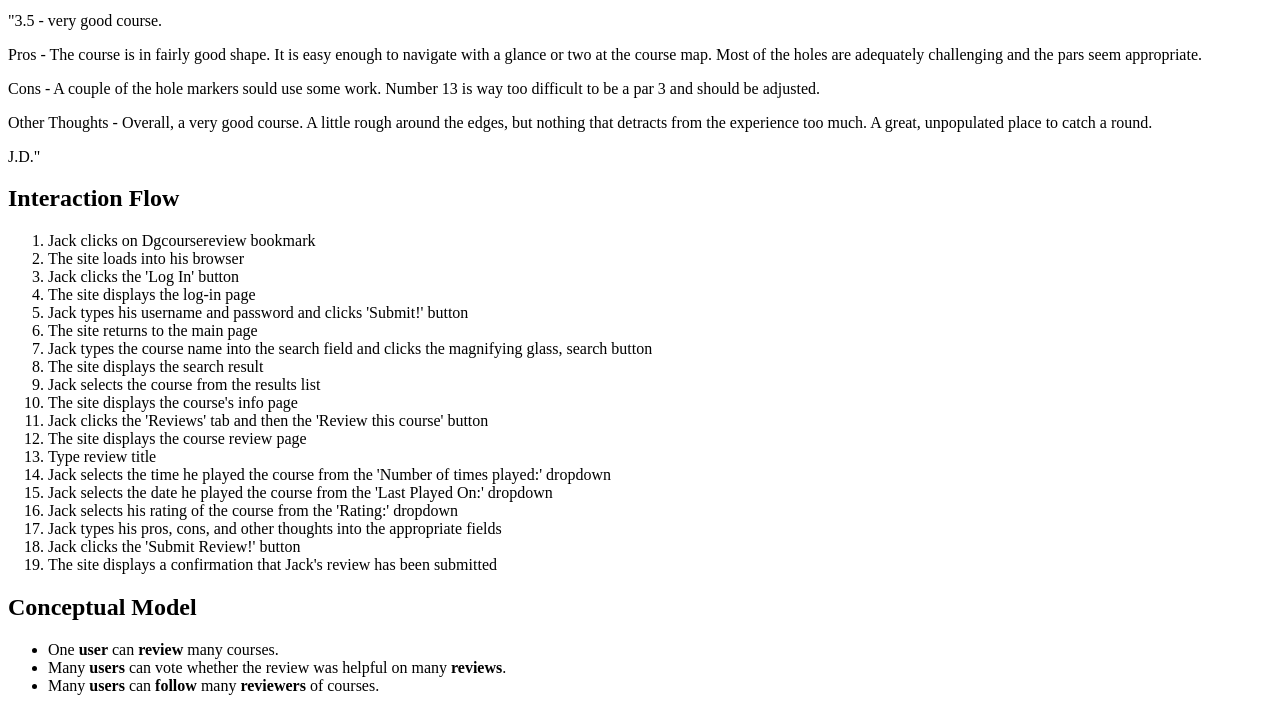
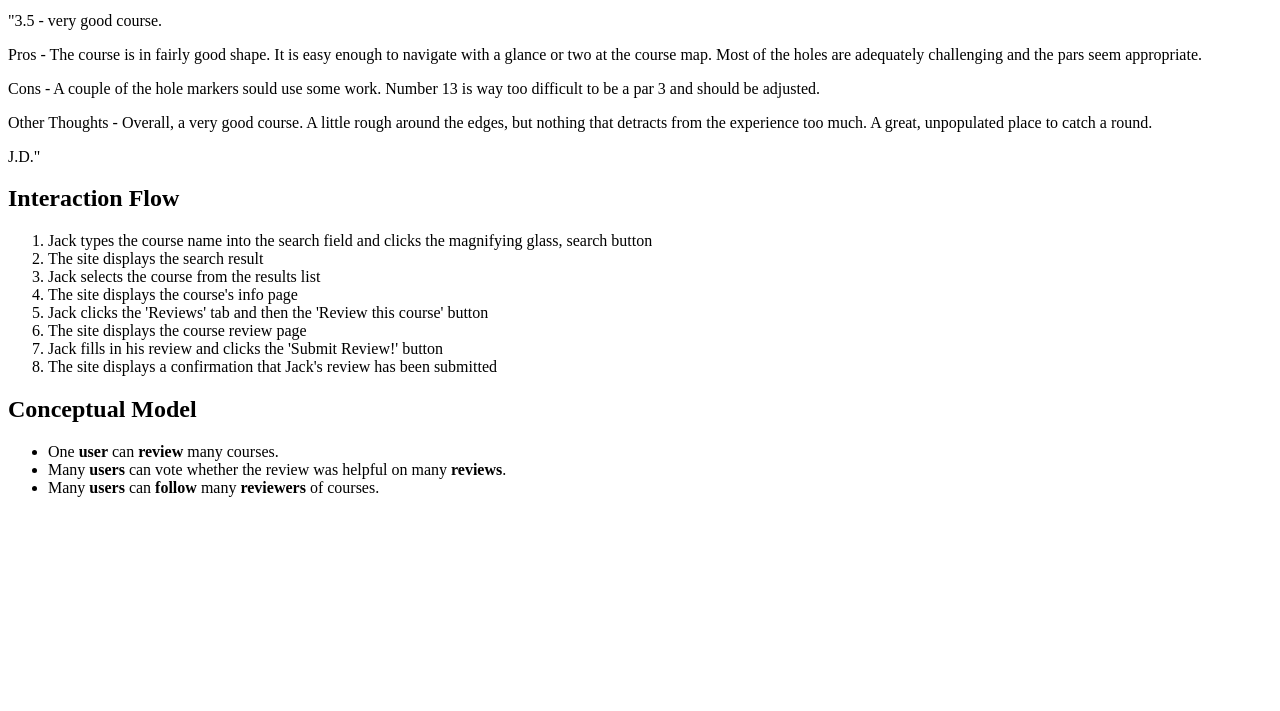
Before and after one commit to Brett-Gilbert/dgcoursereview, a PHP site: page / in a window 1280 px wide. Shown: the part 808-1519 px from the top of the page. After the commit the page ends 1305 px from the top, so only its background shows below. Run offline with PHP 8.4, Linux system fonts and the light colour scheme.

Commit message:
Pared down Interaction Flow

```diff
--- a/index.php
+++ b/index.php
@@ -23,24 +23,13 @@
 		<p>J.D."</p>
 		<h2>Interaction Flow</h2>
 		<ol>
-			<li>Jack clicks on Dgcoursereview bookmark</li>
-			<li>The site loads into his browser</li>
-			<li>Jack clicks the 'Log In' button</li>
-			<li>The site displays the log-in page</li>
-			<li>Jack types his username and password and clicks 'Submit!' button</li>
-			<li>The site returns to the main page</li>
 			<li>Jack types the course name into the search field and clicks the magnifying glass, search button</li>
 			<li>The site displays the search result</li>
 			<li>Jack selects the course from the results list</li>
 			<li>The site displays the course's info page</li>
 			<li>Jack clicks the 'Reviews' tab and then the 'Review this course' button</li>
 			<li>The site displays the course review page</li>
-			<li>Type review title</li>
-			<li>Jack selects the time he played the course from the 'Number of times played:' dropdown</li>
-			<li>Jack selects the date he played the course from the 'Last Played On:' dropdown</li>
-			<li>Jack selects his rating of the course from the 'Rating:' dropdown</li>
-			<li>Jack types his pros, cons, and other thoughts into the appropriate fields</li>
-			<li>Jack clicks the 'Submit Review!' button</li>
+			<li>Jack fills in his review and clicks the 'Submit Review!' button</li>
 			<li>The site displays a confirmation that Jack's review has been submitted</li>
 		</ol>
 		<h2>Conceptual Model</h2>
```
